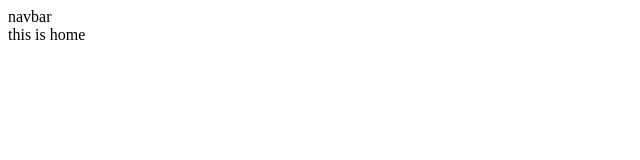
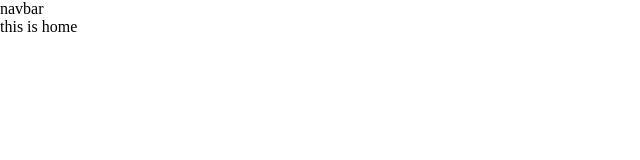
Before and after one commit to ivomasi/audio-phile, a React (Create React App) app: page / in a window 1280 px wide. Shown: the top 160 px of the page, without its empty margins (0-640 px from the left). Built offline with nearby package versions, Linux system fonts and the light colour scheme.

Commit message:
reset margin padding box sizing

```diff
--- /dev/null
+++ b/public/global.css
@@ -0,0 +1,5 @@
+* {
+    padding: 0;
+    margin: 0;
+    box-sizing: border-box;
+}
--- a/public/index.html
+++ b/public/index.html
@@ -7,6 +7,8 @@
   <link rel="icon" type="image/png" sizes="32x32" href="/favicon-32x32.png">
   <link rel="icon" type="image/png" sizes="16x16" href="/favicon-16x16.png">
   <link rel="manifest" href="/site.webmanifest">
+
+  <link rel="stylesheet" href="./global.css" />
   <meta name="viewport" content="width=device-width, initial-scale=1" />
   <meta name="theme-color" content="#000000" />
   <meta name="description" content="Ecommerce store for audio products" />
```
